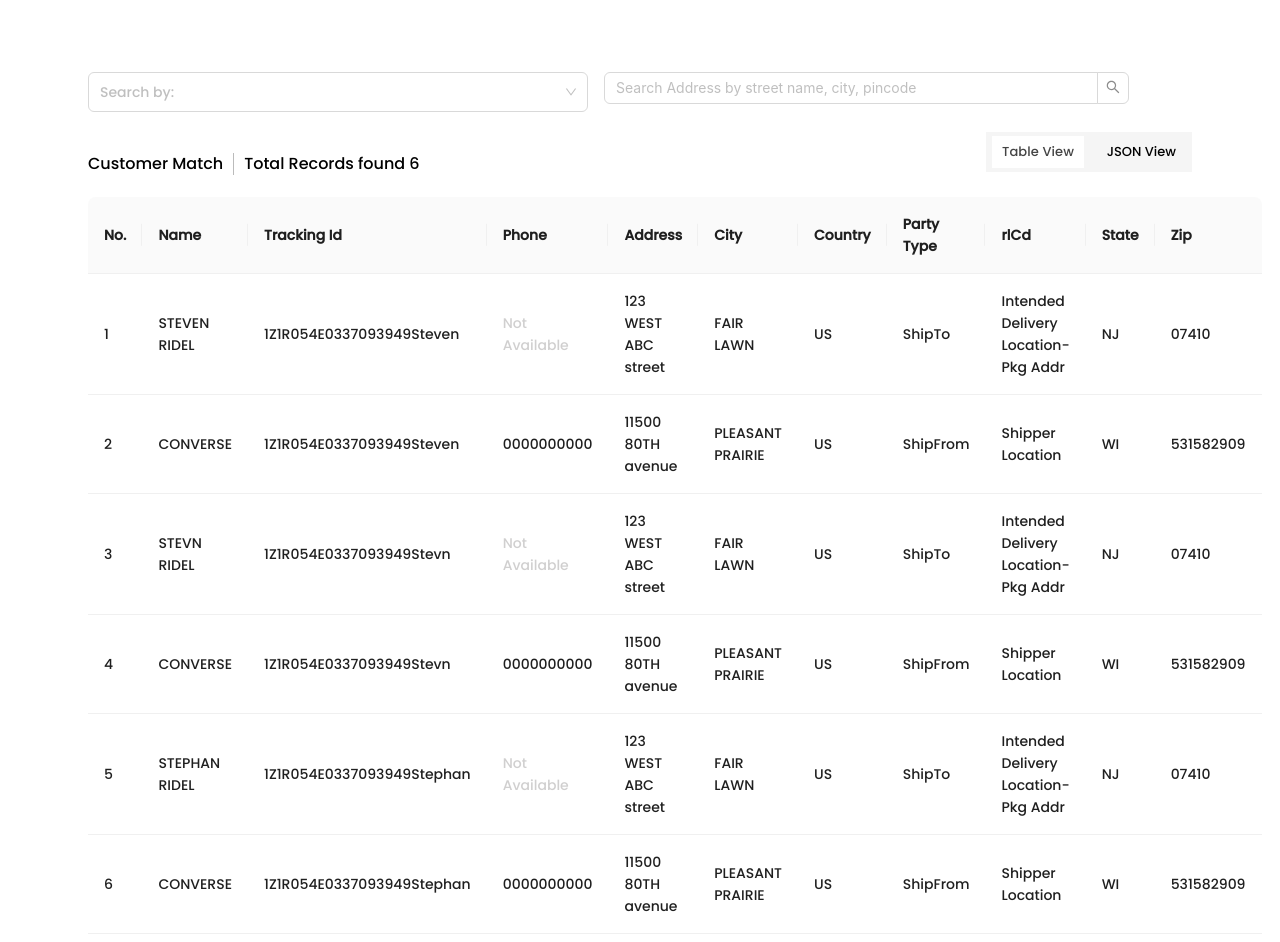
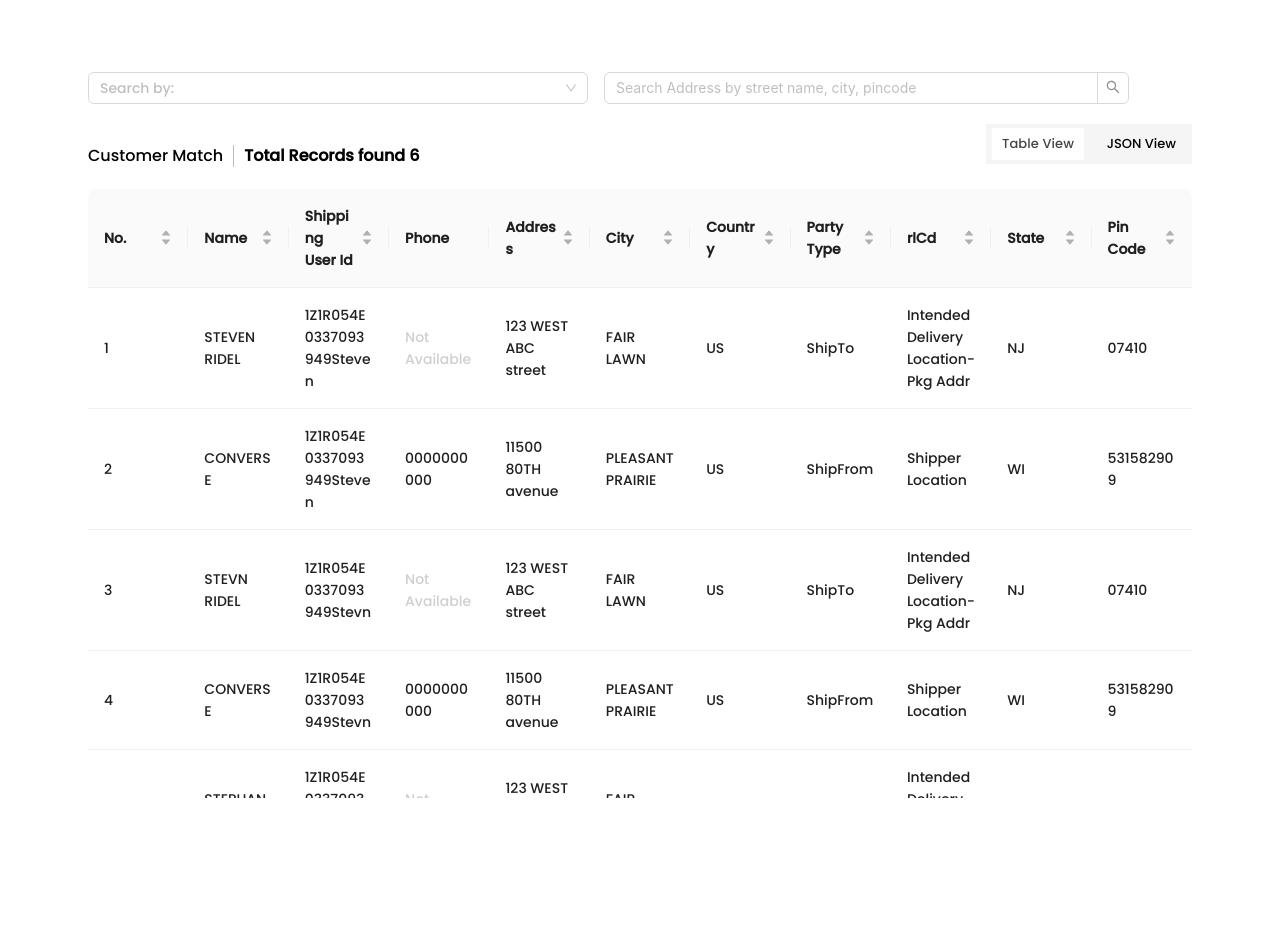
Before and after one commit to sinchana-p-iVoyant/feature-search-ui, a React (Vite) app: page / in a window 1280 px wide. After the commit the page ends 806 px from the top, so only its background shows below. Built offline with nearby package versions, Linux system fonts and the light colour scheme; data requests are answered from the project's data file.

Commit message:
updated first search box

```diff
--- a/src/components/SearchUI.css
+++ b/src/components/SearchUI.css
@@ -7,7 +7,7 @@
 }
 .select-box {
   width: 500px;
-  height: 40px;
+  height: auto;
 }
 .input {
   width: 525px;
@@ -80,6 +80,7 @@
 .text-container p {
   padding-left: 10px;
   line-height: 22px;
+  font-weight: bold;
 }
 .text-container div {
   background-color: #BBBBBB;
--- a/src/components/SearchUI.less
+++ b/src/components/SearchUI.less
@@ -8,7 +8,7 @@
 
 .select-box {
     width: 500px;
-    height: 40px;
+    height: auto;
 }
 
 .input {
@@ -94,6 +94,7 @@
 .text-container p{
     padding-left: 10px;
     line-height: 22px;
+    font-weight: bold;
 }
 .text-container div{
     // color: #BBBBBB;
--- a/src/components/SearchUI.tsx
+++ b/src/components/SearchUI.tsx
@@ -27,16 +27,19 @@ const columns: ColumnsType<DataType> = [
     title: 'No.',
     dataIndex: 'key',
     key: 'name',
+    sorter: (a, b) => a.key.length - b.key.length,
   },
   {
     title: 'Name',
     dataIndex: 'name',
     key: 'name',
+    sorter: (a, b) => a.name.length - b.name.length,
   },
   {
-    title: 'Tracking Id',
+    title: 'Shipping User Id',
     dataIndex: 'trackingId',
     key: 'trackingId',
+    sorter: (a, b) => a.trackingId.length - b.trackingId.length,
   },
   {
     title: 'Phone',
@@ -48,36 +51,43 @@ const columns: ColumnsType<DataType> = [
     title: 'Address',
     dataIndex: 'addressLn1',
     key: 'addressLn1',
+    sorter: (a, b) => a.addressLn1.length - b.addressLn1.length,
   },
   {
     title: 'City',
     dataIndex: 'city',
     key: 'city',
+    sorter: (a, b) => a.city.length - b.city.length,
   },
   {
     title: 'Country',
     dataIndex: 'country',
     key: 'country',
+    sorter: (a, b) => a.country.length - b.country.length,
   },
   {
     title: 'Party Type',
     dataIndex: 'partyType',
     key: 'partyType',
+    sorter: (a, b) => a.partyType.length - b.partyType.length,
   },
   {
     title: 'rlCd',
     dataIndex: 'rlCd',
     key: 'rlCd',
+    sorter: (a, b) => a.rlCd.length - b.rlCd.length,
   },
   {
     title: 'State',
     dataIndex: 'state',
     key: 'state',
+    sorter: (a, b) => a.state.length - b.state.length,
   },
   {
-    title: 'Zip',
+    title: 'Pin Code',
     dataIndex: 'zip',
     key: 'zip',
+    sorter: (a, b) => a.zip.length - b.zip.length,
   }
 ];
 
@@ -86,16 +96,13 @@ interface ResultViewProps {
 }
 
 export const SearchUI: React.FC<ResultViewProps> = ({ receiverOfItemArray, onSearch }) => {
+  const [originalData, setOriginalData] = useState<DataType[]>([]);
   const [filteredData, setFilteredData] = useState<DataType[]>([]);
   const [table, setTable] = useState('table');
 
-    const [searchOne, setSearchOne] = useState('')
+  const [searchOne, setSearchOne] = useState([])
   const [searchQuery, setSearchQuery] = useState('');
-
-    const onChangeOne = (value: string) => {
-        console.log(`selected ${value}`);
-        setSearchOne(value)
-  };
+  const [searchQueryTwo, setSearchQueryTwo] = useState([]);
 
   const firstSearchOptions = [
     {
@@ -105,62 +112,152 @@ export const SearchUI: React.FC<ResultViewProps> = ({ receiverOfItemArray, onSea
     {
       value: 'shipperUserId',
       label: 'Shipper User Id',
+    },
+    {
+      value: 'addressLn1',
+      label: 'Address',
     }
   ]
 
+  const namesArray = originalData.map((data, i) => {
+    return {
+      value: data.name + i,
+      label: data.name
+    }
+  })
+
+  const shipperUserIdArrays = originalData.map((data, i) => {
+    return {
+      value: data.trackingId + i,
+      label: data.trackingId
+    }
+  })
+
+  const addressArray = originalData.map((data, i) => {
+    return {
+      value: data.addressLn1 + i,
+      label: data.addressLn1
+    }
+  })
+
+  // console.log("Options Array");
+  // console.log(namesArray);
+  // console.log(shipperUserIdArrays);
+
+
+  let firstOptions = firstSearchOptions;
+
+  searchOne.map(option => {
+    switch (option) {
+    case 'name':
+      firstOptions = namesArray;
+      break;
+    case 'shipperUserId':
+      firstOptions = shipperUserIdArrays;
+      break;
+    case 'addressLn1':
+      firstOptions = addressArray;
+      break;
+    default:
+      firstOptions = firstSearchOptions;
+      break;
+  }
+  })
+
+
+
+const onChangeOne = (value: string[]) => {
+  console.log(`selected ${value}`);
+
+  setSearchOne(value);
+
+let searchedResultsOne = [];
+if (searchOne) {
+  searchedResultsOne = originalData.filter(item => {
+    return searchOne.some(value => Object.values(item).includes(value));
+  });
+
+  console.log(searchOne);
+  console.log('-------------------------------------------------------------');
+  console.log('if block output', searchedResultsOne);
+}
+
+
+
+};
+
+
+
   // ---- Start: To get initial filtered data (to table) ---------
   useEffect(() => {
+    try {
     let count = 0;
     if (receiverOfItemArray) {
       const fData:ShipmentDataItem[] = [];
       receiverOfItemArray.forEach((item, i) => {
         const trackingId = item.receiverOfItem.trackingId;
-        console.log(item.receiverOfItem.trackingId)
+        // console.log(item.receiverOfItem.trackingId)
         item.receiverOfItem.shipmentData.forEach((sd, j) => {
           count++
           fData.push({...sd, key: count, trackingId});
         });
       });
 
+      setOriginalData(fData);
       setFilteredData(fData);
     }
-  }, [receiverOfItemArray, searchQuery]);
 
-  console.log("Filtered initial data :\n")
-  console.log(filteredData)
+
+    // console.log(searchOne);
+
+
+    } catch (error) {
+      console.log(error);
+
+    }
+
+  }, [receiverOfItemArray, searchQuery, searchOne]);
+
+  // console.log("Filtered initial data :\n")
+  // console.log(filteredData)
+
   // ---- End: To get initial filtered data (to table) ---------
 
   const handleSearch = () => {
-    const searchedResults = filteredData.filter((item) => {
+    const searchedResultsTwo = filteredData.filter((item) => {
       return Object.values(item).some((value) => {
         const includesSearchQuery = value ? value.toString().toLowerCase().includes(searchQuery.toLowerCase()) : false;
-        console.log(Object.values(item));
-        console.log(includesSearchQuery);
         return includesSearchQuery;
+
+        // console.log(Object.values(item));
+        // console.log(includesSearchQuery);
+
       });
     });
 
-    setFilteredData(searchedResults);
+    setFilteredData(searchedResultsTwo);
+
   };
 
-  console.log("Filtered data after search:")
-  console.log(filteredData)
+  // console.log("Filtered data after search:")
+  // console.log(filteredData)
 
   let result;
 
   switch (table) {
     case 'table':
-      result = <Table columns={columns} dataSource={filteredData} pagination={false} />;
+      result = <Table columns={columns} dataSource={filteredData} pagination={false} scroll={{ y: 510 }}/>;
       break;
     case 'json':
       result = (
         <MonacoEditor
           height="650"
-          language="json"
-          theme="vs-dark"
+          language="javascript"
+          theme="vs-light"
           value={JSON.stringify(filteredData, null, 2)}
           options={{
             selectOnLineNumbers: true,
+            lineHeight: 22,
           }}
         />
       );
@@ -169,8 +266,15 @@ export const SearchUI: React.FC<ResultViewProps> = ({ receiverOfItemArray, onSea
       break;
   }
 
-  console.log("Current Value:")
-  console.log(filteredData)
+  // console.log("Current Value:")
+  // console.log(filteredData)
+
+  console.log(searchOne);
+
+  const hasShipperUserId = searchOne.includes('shipperUserId')
+  // console.log(hasShipperUserId);
+
+  // console.log(originalData);
 
   return (
     <div>
@@ -178,25 +282,22 @@ export const SearchUI: React.FC<ResultViewProps> = ({ receiverOfItemArray, onSea
           <Select
             className='select-box'
             showSearch
+            mode='tags'
             placeholder="Search by:"
             optionFilterProp="children"
             onChange={onChangeOne}
-            options={firstSearchOptions}
+            options={firstOptions}
           />
 
-          {
-            searchOne === 'shipperUserId' ? (
-              <Input disabled className='input' placeholder="Search by email, phone number, address, account number" prefix={<SearchOutlined />} />
-            ) : (
           <Search
+            disabled= {hasShipperUserId}
             className='search-input'
             placeholder="Search Address by street name, city, pincode"
             onSearch={handleSearch}
             style={{ height: '9px' }}
             onChange={(e) => setSearchQuery(e.target.value)}
           />
-            )
-          }
+
       </div>
 
       <div className='result-container'>
@@ -216,3 +317,12 @@ export const SearchUI: React.FC<ResultViewProps> = ({ receiverOfItemArray, onSea
     </div>
   );
 };
+
+
+
+
+// <Input
+// disabled
+// className='input'
+// placeholder="Search by email, phone number, address, account number"
+// prefix={<SearchOutlined />} />
```
Lines whose indentation alone changed are shown as unchanged.
